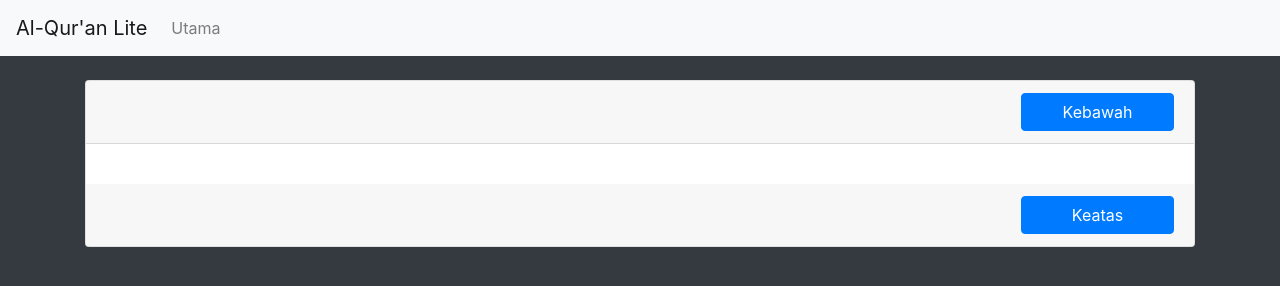
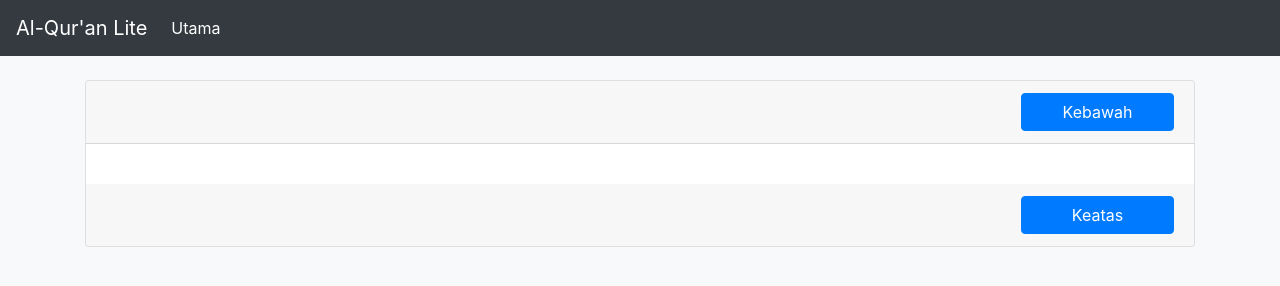
Before and after one commit to PutraNugraha-new/ri-quran, a plain HTML site: page surah.html in a window 1280 px wide. Drawn offline with nearby package versions, Linux system fonts and the light colour scheme; no server answers.

Commit message:
Update surah.html
nambah link css

```diff
--- a/surah.html
+++ b/surah.html
@@ -4,19 +4,20 @@
     <meta charset="UTF-8">
     <meta name="viewport" content="width=device-width, initial-scale=1.0">
     <title>Al-Qur'an Bahasa Indonesia</title>
+    <link rel="stylesheet" href="style.css">
     <link rel="stylesheet" href="https://stackpath.bootstrapcdn.com/bootstrap/4.4.1/css/bootstrap.min.css" integrity="sha384-Vkoo8x4CGsO3+Hhxv8T/Q5PaXtkKtu6ug5TOeNV6gBiFeWPGFN9MuhOf23Q9Ifjh" crossorigin="anonymous">
 </head>
 
-<body class="bg-dark">
-    <nav class="navbar navbar-expand-lg navbar-light bg-light">
-        <a class="navbar-brand" href="#">Al-Qur'an Lite</a>
+<body class="bg-light">
+    <nav class="navbar navbar-expand-lg navbar-light bg-dark">
+        <a class="navbar-brand text-white" href="#">Al-Qur'an Lite</a>
         <button class="navbar-toggler" type="button" data-toggle="collapse" data-target="#navbarNav" aria-controls="navbarNav" aria-expanded="false" aria-label="Toggle navigation">
           <span class="navbar-toggler-icon"></span>
         </button>
         <div class="collapse navbar-collapse" id="navbarNav">
           <ul class="navbar-nav">
             <li class="nav-item">
-              <a class="nav-link" href="index.html">Utama</a>
+              <a class="nav-link text-white" href="index.html">Utama</a>
             </li>
           </ul>
         </div>
```
